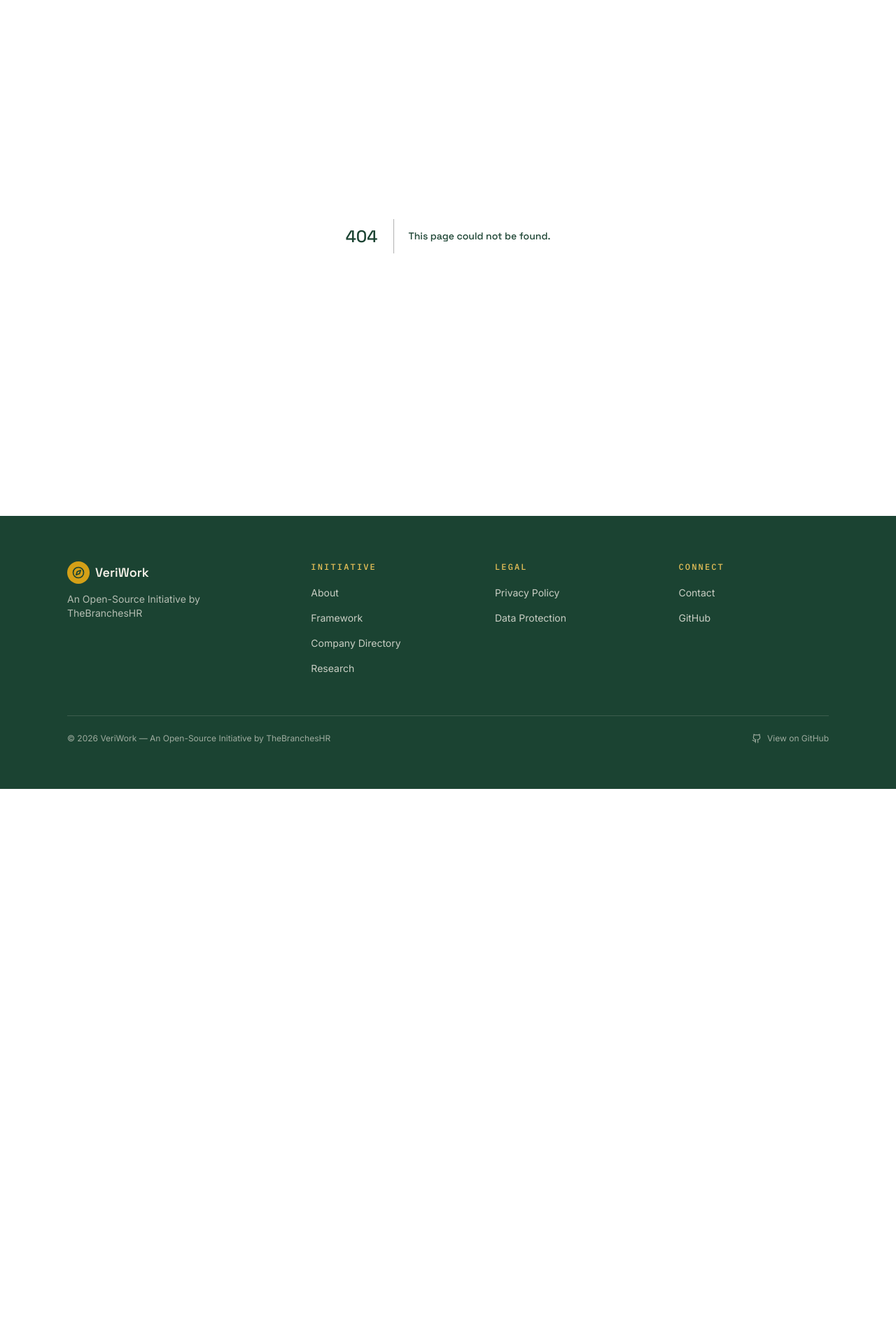
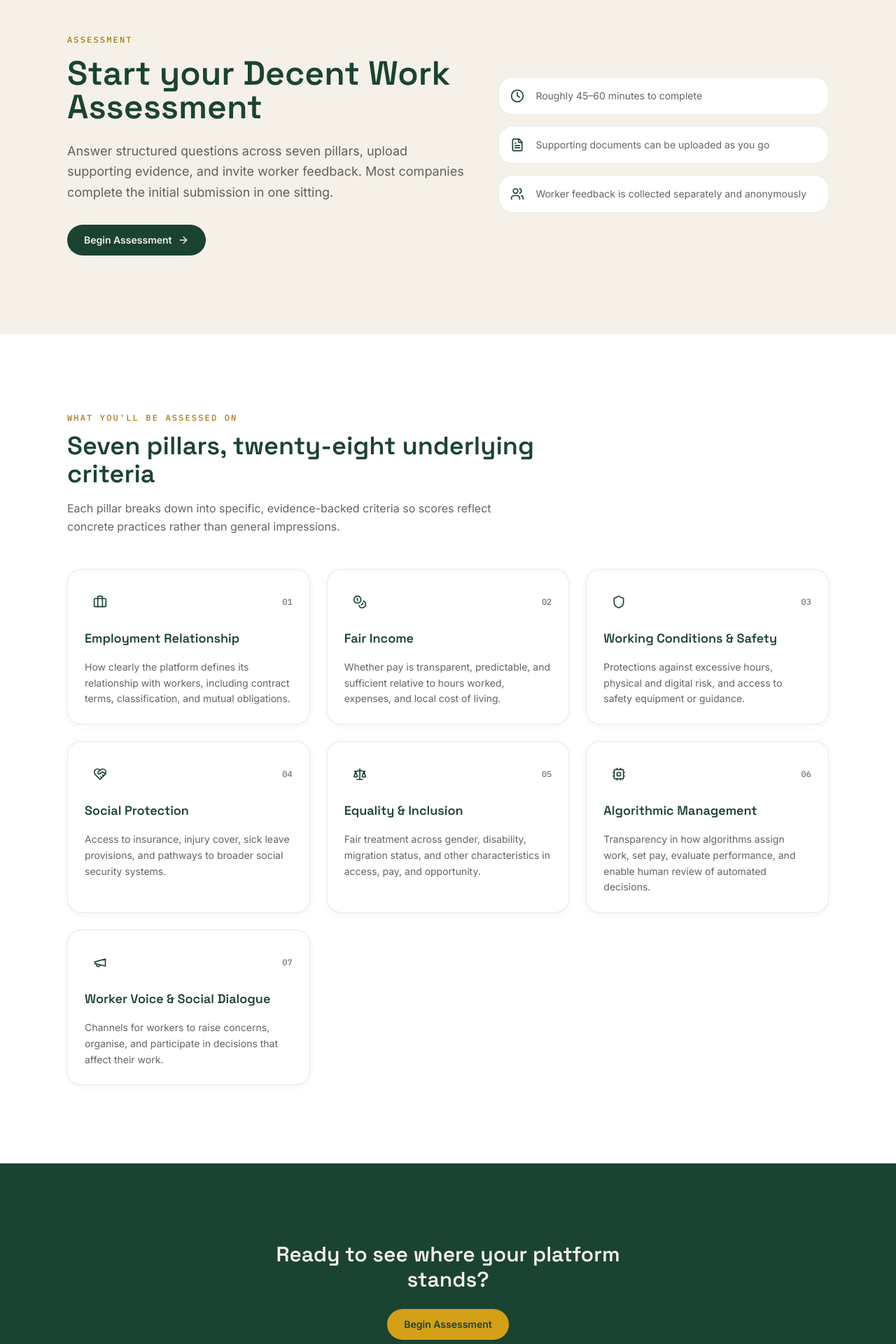
Before and after one commit to irhawo08-sys/VeriWork-, a Next.js app: page /assessment in a window 1280 px wide. Before the commit this address had no page. Shown: the part 140-2060 px from the top of the page at 70% size. Before the commit the page ends 1267 px from the top, so only its background shows below. Built offline with nearby package versions, Linux system fonts and the light colour scheme.

Commit message:
Create page.tsx

```diff
--- /dev/null
+++ b/src/app/assessment/page.tsx
@@ -0,0 +1,63 @@
+import SectionHeading from "@/components/SectionHeading";
+import PillarCard from "@/components/PillarCard";
+import { pillars } from "@/lib/pillars";
+import { ArrowRight, Clock, FileText, Users } from "lucide-react";
+
+export default function AssessmentPage() {
+  return (
+    <>
+      <section className="bg-beige">
+        <div className="section grid gap-10 lg:grid-cols-[1.1fr_0.9fr] lg:items-center">
+          <div>
+            <p className="eyebrow">Assessment</p>
+            <h1 className="mt-4 text-4xl font-semibold sm:text-5xl">Start your Decent Work Assessment</h1>
+            <p className="mt-6 max-w-xl text-lg leading-relaxed text-ink/70">
+              Answer structured questions across seven pillars, upload supporting evidence, and
+              invite worker feedback. Most companies complete the initial submission in one
+              sitting.
+            </p>
+            <button className="btn-primary mt-8">
+              Begin Assessment <ArrowRight size={16} />
+            </button>
+          </div>
+          <div className="grid gap-4">
+            {[
+              { icon: Clock, text: "Roughly 45–60 minutes to complete" },
+              { icon: FileText, text: "Supporting documents can be uploaded as you go" },
+              { icon: Users, text: "Worker feedback is collected separately and anonymously" },
+            ].map((item) => (
+              <div key={item.text} className="flex items-center gap-4 rounded-xl2 border border-forest/10 bg-white p-4">
+                <item.icon className="shrink-0 text-forest" size={20} />
+                <p className="text-sm text-ink/70">{item.text}</p>
+              </div>
+            ))}
+          </div>
+        </div>
+      </section>
+
+      <section className="section">
+        <SectionHeading
+          eyebrow="What you'll be assessed on"
+          title="Seven pillars, twenty-eight underlying criteria"
+          description="Each pillar breaks down into specific, evidence-backed criteria so scores reflect concrete practices rather than general impressions."
+        />
+        <div className="mt-12 grid gap-6 sm:grid-cols-2 lg:grid-cols-3">
+          {pillars.map((pillar) => (
+            <PillarCard key={pillar.id} pillar={pillar} />
+          ))}
+        </div>
+      </section>
+
+      <section className="bg-forest">
+        <div className="section flex flex-col items-center gap-6 text-center">
+          <h2 className="max-w-xl text-2xl font-semibold text-beige sm:text-3xl">
+            Ready to see where your platform stands?
+          </h2>
+          <button className="btn-primary bg-gold text-forest hover:bg-gold-light">
+            Begin Assessment
+          </button>
+        </div>
+      </section>
+    </>
+  );
+            }
```
